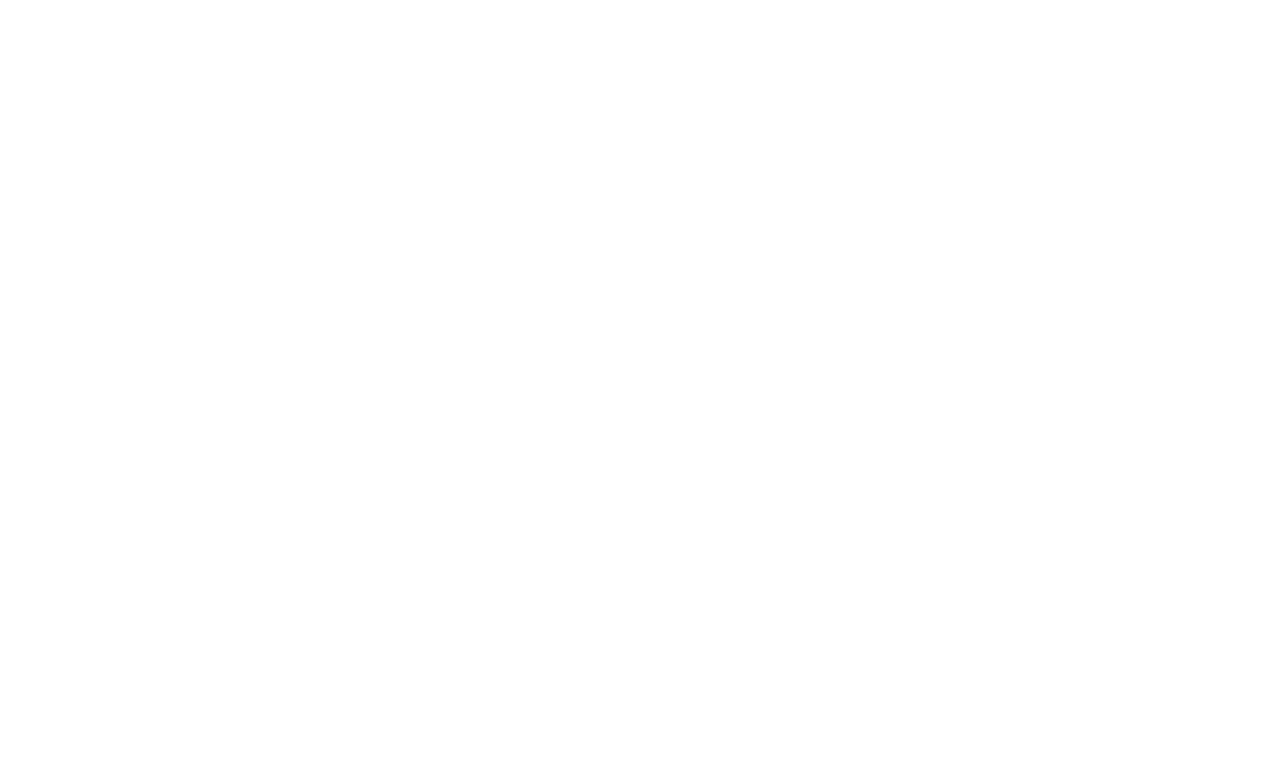
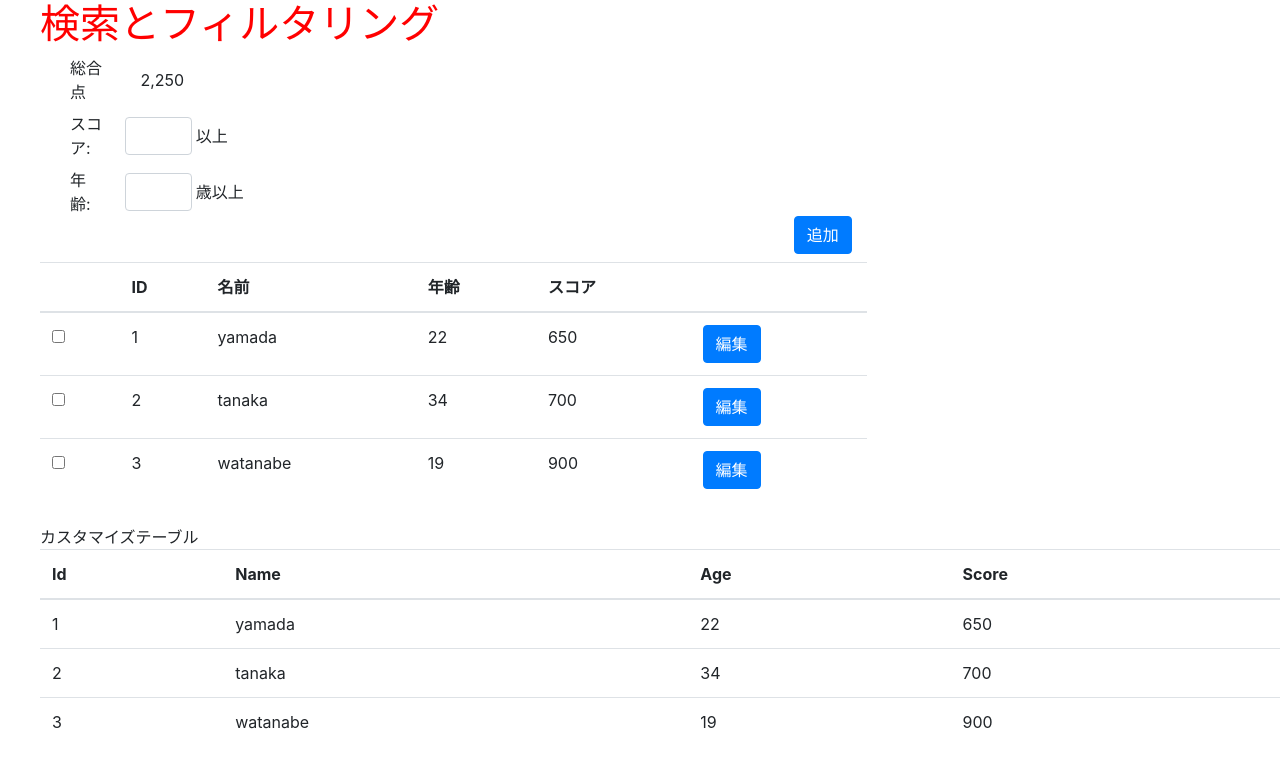
Before and after one commit to umanari145/laravel_nuxt, a Nuxt app in the folder nuxt/: page /list in a window 1280 px wide. Before the commit this address had no page. Shown: the top 768 px of the page. Built offline with nearby package versions, Linux system fonts and the light colour scheme.

Commit message:
cssと一般的な検索とモーダルを追加

```diff
--- a/nuxt/pages/example.vue
+++ /dev/null
@@ -1,73 +0,0 @@
-<template>
-  <div style="margin:0 0 0 40px;">
-    <h1>サンプルページ</h1>
-      <button style="background-color:blue;" @click="add_locations">
-        ロケ追加
-      </button>
-      <ul>
-        <li v-for=" (location, index) in locations" :key="index">
-          <select v-model="location.city">
-            <option value = ""></option>
-            <option :value="city_val" v-for="(city_label, city_val) in city_list" :key="city_val">
-              {{city_label}}
-            </option>
-          </select>
-          <select v-model="location.town" style="margin-left: 20px;">
-             <option value = "" ></option>
-            <option :value="town_val" v-for="(town_label, town_val) in town_list[location.city]" :key="town_val">
-              {{town_label}}
-            </option>
-          </select>
-          <button @click="delete_locations(index)" v-show="locations.length > 1">
-            削除
-          </button>
-        </li>
-      </ul>
-  </div>
-</template>
-<script>
-export default {
-  name: 'example',
-  data() {
-    return {
-      locations: [
-        {
-          'city': '',
-          'town': ''
-        }
-      ],
-      city_list: {
-        '1': '東京',
-        '2': '千葉'
-      },
-      town_list: {
-        '1': {
-          '0a': '港区',
-          '0b': '世田谷区'
-        },
-        '2': {
-          '0x': '市川',
-          '0y': '船橋'
-        }
-      }
-    }
-  },
-  methods: {
-    add_locations() {
-      const location = {
-        'city': '',
-        'town': ''
-      };
-      this.locations.push(location);
-    },
-    delete_locations(index) {
-      this.locations.splice(index, 1)
-    }
-  }
-}
-</script>
-<style scoped>
-  h1 {
-    color: red
-  }
-</style>
--- /dev/null
+++ b/nuxt/pages/list.vue
@@ -0,0 +1,183 @@
+<template>
+  <div style="margin:0 0 0 40px;">
+    <h1>検索とフィルタリング</h1>
+      <div class="col-8" id="search">
+        <div class="d-flex align-items-center">
+          <span class="col-1">総合点</span><span class="ml-1 col-1 strong text-right">{{total_score | number_format}}</span>
+        </div>
+        <div class="d-flex align-items-center mt-2">
+          <span class="col-1">スコア: </span>
+          <b-form-input type="number" v-model="target_score" class="text-right col-1 ml-1"></b-form-input>
+          <span class="ml-1">以上</span>
+        </div>
+        <div class="d-flex align-items-center mt-2">
+          <span class="col-1">年齢: </span>
+          <b-form-input type="number" v-model="target_age" class="text-right col-1 ml-1"></b-form-input>
+          <span class="ml-1">歳以上</span>
+        </div>
+      </div>
+
+      <div class="d-flex col-8 justify-content-end">
+        <b-button id="show-btn" variant="primary" @click="showModal">追加</b-button>
+        <b-modal ref="my-modal" class="custom_modal" hide-footer title="メンバー追加">
+          <div class="d-block text-center col-10">
+            <div class="d-flex align-items-center">
+              <span class="col-3">名前: </span>
+              <b-form-input v-model="input_name" class="col-8 ml-1"></b-form-input>
+            </div>
+            <div class="d-flex align-items-center mt-2">
+              <span class="col-3">年齢: </span>
+              <b-form-input type="number" v-model="input_age" class="col-3 ml-1"></b-form-input>
+            </div>
+            <div class="d-flex align-items-center mt-2">
+              <span class="col-3">スコア: </span>
+              <b-form-input type="number" v-model="input_score" class="col-3 ml-1"></b-form-input>
+            </div>
+          </div>
+          <b-button class="mt-3" variant="outline-danger" block @click="hideModal">閉じる</b-button>
+          <b-button class="mt-2" variant="outline-warning" block @click="addMember">追加</b-button>
+          <div class="modal_spinner" v-if="is_loading === 1">
+            <b-spinner type="grow" label="Loading..."></b-spinner>
+          </div>
+        </b-modal>
+      </div>
+      <table class="mt-2 table b-table table-hover col-8">
+        <thead>
+          <tr>
+            <th> </th>
+            <th>ID</th>
+            <th>名前</th>
+            <th>年齢</th>
+            <th>スコア</th>
+            <th></th>
+          </tr>
+        </thead>
+        <tbody>
+          <tr v-for=" (member, index) in selected_members" :key="index">
+            <td>
+              <input type="checkbox">
+            </td>
+            <td>
+              {{member.id}}
+            </td>
+            <td>
+              {{member.name}}
+            </td>
+            <td>
+              {{member.age}}
+            </td>
+            <td>
+              {{member.score}}
+            </td>
+            <th>
+              <b-button variant="primary">
+              編集
+              </b-button>
+            </th>
+          </tr>
+        </tbody>
+      </table>
+      <div class="mt-4">
+        カスタマイズテーブル
+        <b-table hover :items="selected_members"></b-table>
+      </div>
+  </div>
+</template>
+<script>
+export default {
+  name: 'list',
+  data() {
+    return {
+      target_score:'',
+      target_age: '',
+      input_name: '',
+      input_age: '',
+      input_score: '',
+      is_loading: 0,
+      members: [
+        {
+          'id': '1',
+          'name': 'yamada',
+          'age': 22,
+          'score': 650
+        },
+        {
+          'id': '2',
+          'name': 'tanaka',
+          'age': 34,
+          'score': 700
+        },
+        {
+          'id': '3',
+          'name': 'watanabe',
+          'age': 19,
+          'score': 900
+        },
+      ]
+    }
+  },
+  computed: {
+    total_score() {
+      let summed_score = 0;
+      this.selected_members.forEach((member) => {
+        summed_score += member.score;
+      });
+      return summed_score;
+    },
+    selected_members() {
+      // 検索条件を対象にする
+      return this.members.filter((member) => {
+        return member.score >= this.target_score &&
+          member.age > this.target_age
+      });
+    }
+  },
+  filters: {
+    number_format(num) {
+      return num.toLocaleString();
+    }
+  },
+  methods: {
+    showModal() {
+      this.$refs['my-modal'].show()
+    },
+    hideModal() {
+      this.$refs['my-modal'].hide()
+    },
+    addMember() {
+      this.is_loading = 1
+      // 入力 (APIの代わり)
+      setTimeout(() => {
+        alert('登録しました。')
+        this.is_loading = 0;
+        let member = {};
+        member = {
+          'id': this.members.length + 1,
+          'name': this.input_name,
+          'age': parseInt(this.input_age),
+          'score': parseInt(this.input_score)
+        },
+        this.members.push(member);
+        this.$refs['my-modal'].hide();
+        this.input_name = '';
+        this.input_age = '';
+        this.input_score = '';
+      }, 1500)
+    }
+  }
+}
+</script>
+<style scoped>
+  h1 {
+    color: red
+  }
+  .modal-content {
+    position: relative;
+  }
+  .modal_spinner {
+    /** 計算めんどいので暫定的に **/
+    position: absolute;
+    top: 70px;
+    left: 234px;
+  }
+</style>
--- /dev/null
+++ b/nuxt/pages/pulldown.vue
@@ -0,0 +1,73 @@
+<template>
+  <b-container style="margin:0 0 0 40px;">
+    <h1>動的なプルダウン＋プルダウン追加</h1>
+      <b-button style="background-color:blue;" @click="add_locations">
+        ロケ追加
+      </b-button>
+      <ul>
+        <li v-for=" (location, index) in locations" :key="index" class="d-flex mt-2">
+            <b-form-select v-model="location.city" class="col-2">
+              <option value=""></option>
+              <option :value="city_val" v-for="(city_label, city_val) in city_list" :key="city_val">
+                {{city_label}}
+              </option>
+            </b-form-select>
+            <b-form-select v-model="location.town" class="ml-2 col-2">
+              <option value="" ></option>
+              <option :value="town_val" v-for="(town_label, town_val) in town_list[location.city]" :key="town_val">
+                {{town_label}}
+              </option>
+            </b-form-select>
+            <b-button variant="danger" @click="delete_locations(index)" v-show="locations.length > 1" class="ml-2 col-1">
+              削除
+            </b-button>
+        </li>
+      </ul>
+  </b-container>
+</template>
+<script>
+export default {
+  name: 'pulldown',
+  data() {
+    return {
+      locations: [
+        {
+          'city': '',
+          'town': ''
+        }
+      ],
+      city_list: {
+        '1': '東京',
+        '2': '千葉'
+      },
+      town_list: {
+        '1': {
+          '0a': '港区',
+          '0b': '世田谷区'
+        },
+        '2': {
+          '0x': '市川',
+          '0y': '船橋'
+        }
+      }
+    }
+  },
+  methods: {
+    add_locations() {
+      const location = {
+        'city': '',
+        'town': ''
+      };
+      this.locations.push(location);
+    },
+    delete_locations(index) {
+      this.locations.splice(index, 1)
+    }
+  }
+}
+</script>
+<style scoped>
+  h1 {
+    color: red
+  }
+</style>
```
